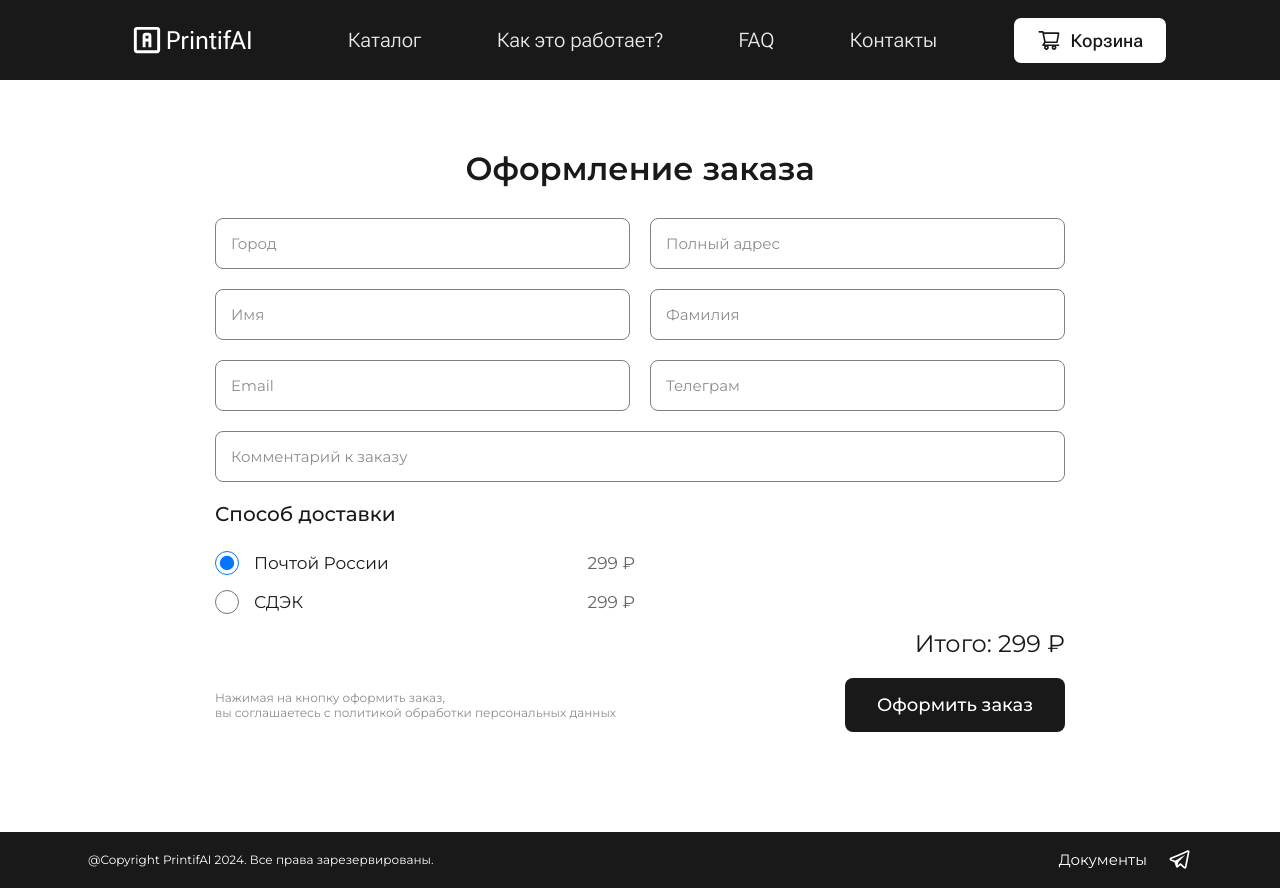
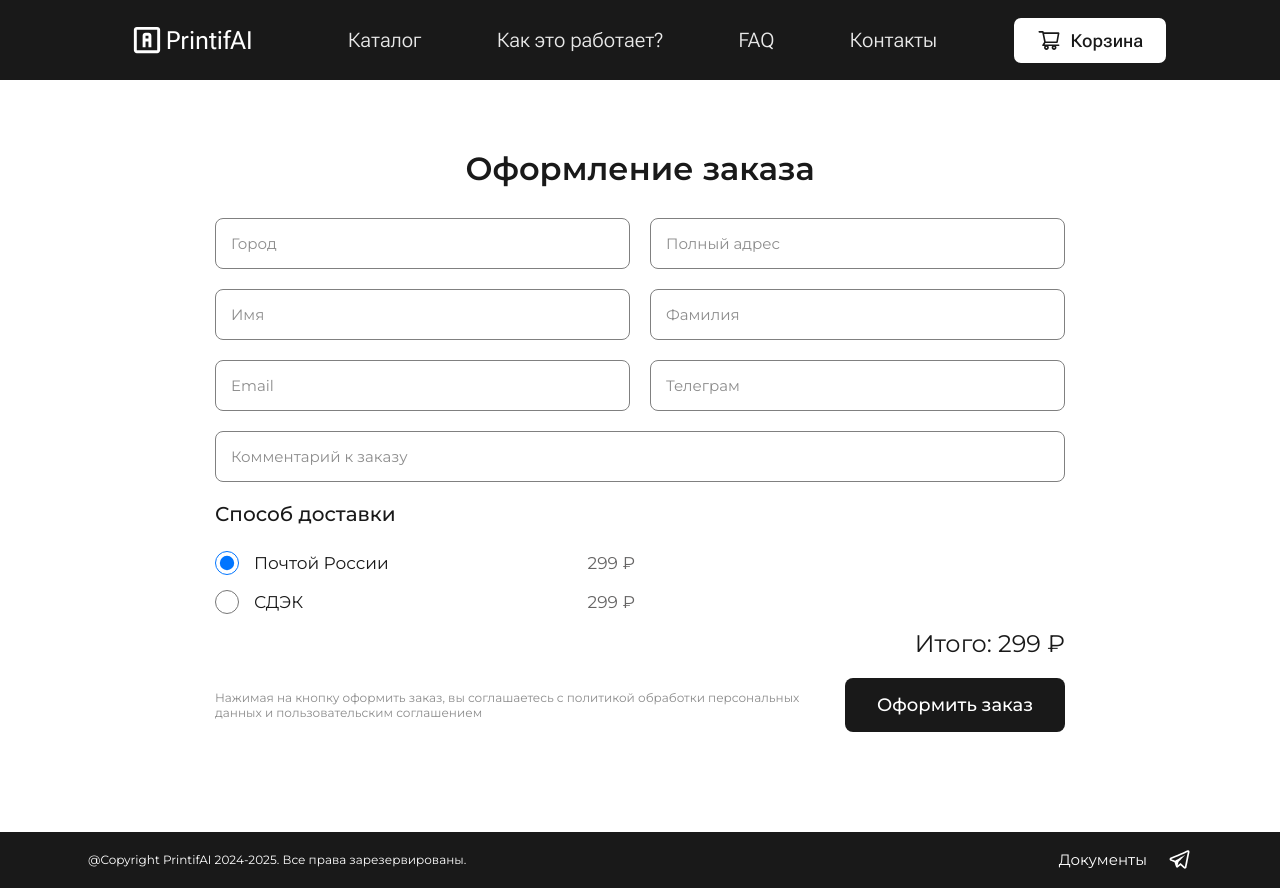
Before and after one commit to PrintifAI/printifai-front, a Next.js app: page /order in a window 1280 px wide. Built offline with nearby package versions, Linux system fonts and the light colour scheme; no server answers; a web font is replaced by a local one.

Commit message:
fix: update footer copyright year, enhance button styles, and clarify order agreement text

```diff
--- a/app/components/Footer/Footer.tsx
+++ b/app/components/Footer/Footer.tsx
@@ -6,7 +6,7 @@ export const Footer = () => {
     return (
         <div className={styles.footer}>
             <div className={styles.footerContent}>
-                <div>@Copyright PrintifAI 2024. Все права зарезервированы.</div>
+                <div>@Copyright PrintifAI 2024-2025. Все права зарезервированы.</div>
                 <div className={styles.icons}>
                     <Link href="/docs" className={styles.link}>
                         Документы
--- a/app/globals.css
+++ b/app/globals.css
@@ -7,3 +7,7 @@ img {
 *:focus {
     outline: none;
 }
+
+button {
+    cursor: pointer;
+}
--- a/app/order/page.tsx
+++ b/app/order/page.tsx
@@ -114,8 +114,8 @@ export default dynamic(
                         <div className={styles.finalButton}>
                             <Link className={styles.offer} href="docs">
                                 Нажимая на кнопку оформить заказ,
-                                <br /> вы соглашаетесь с политикой обработки
-                                персональных данных
+                                 вы соглашаетесь с политикой обработки
+                                персональных данных и пользовательским соглашением
                             </Link>
                             <Button type="submit" size={ButtonSize.Large}>
                                 Оформить заказ
```
